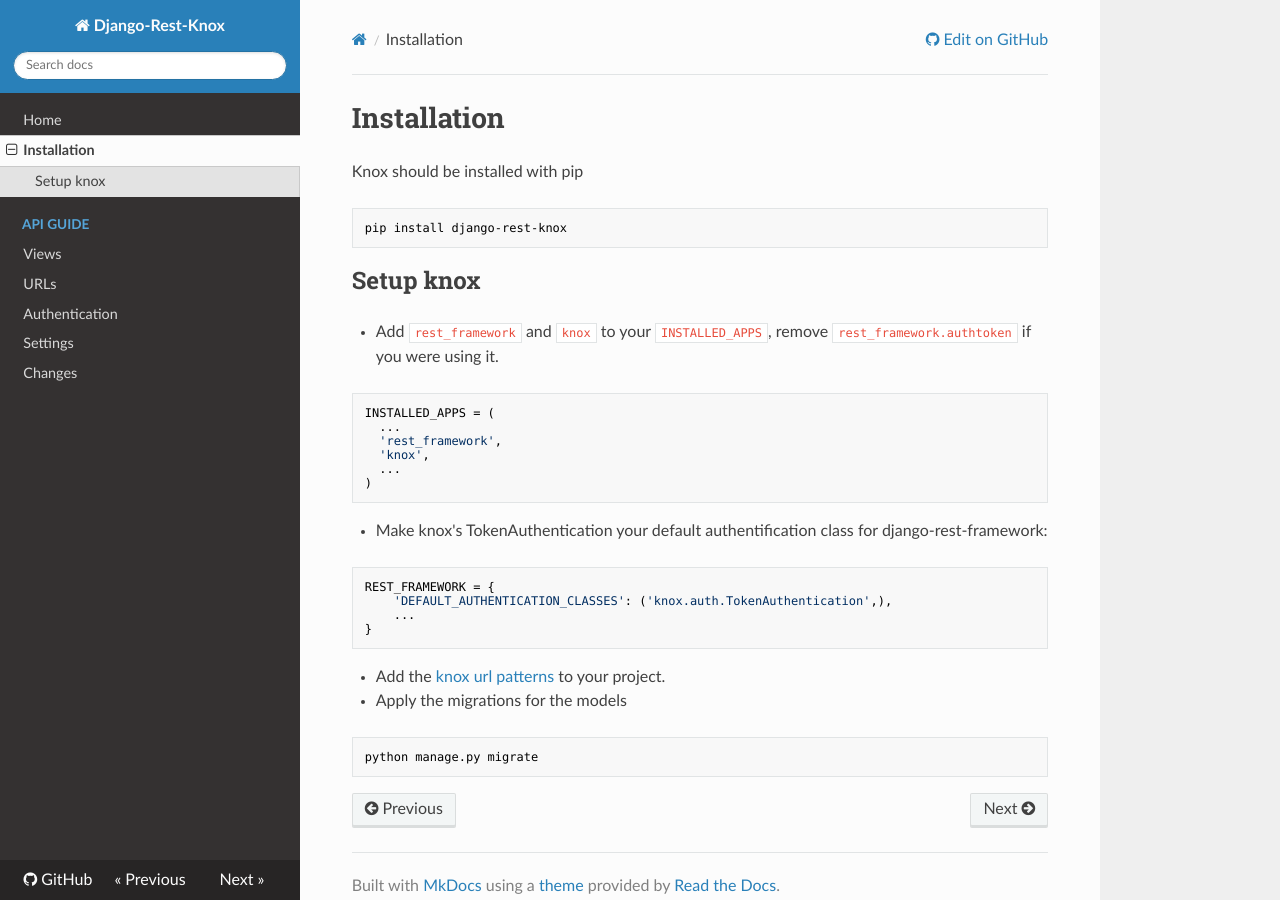
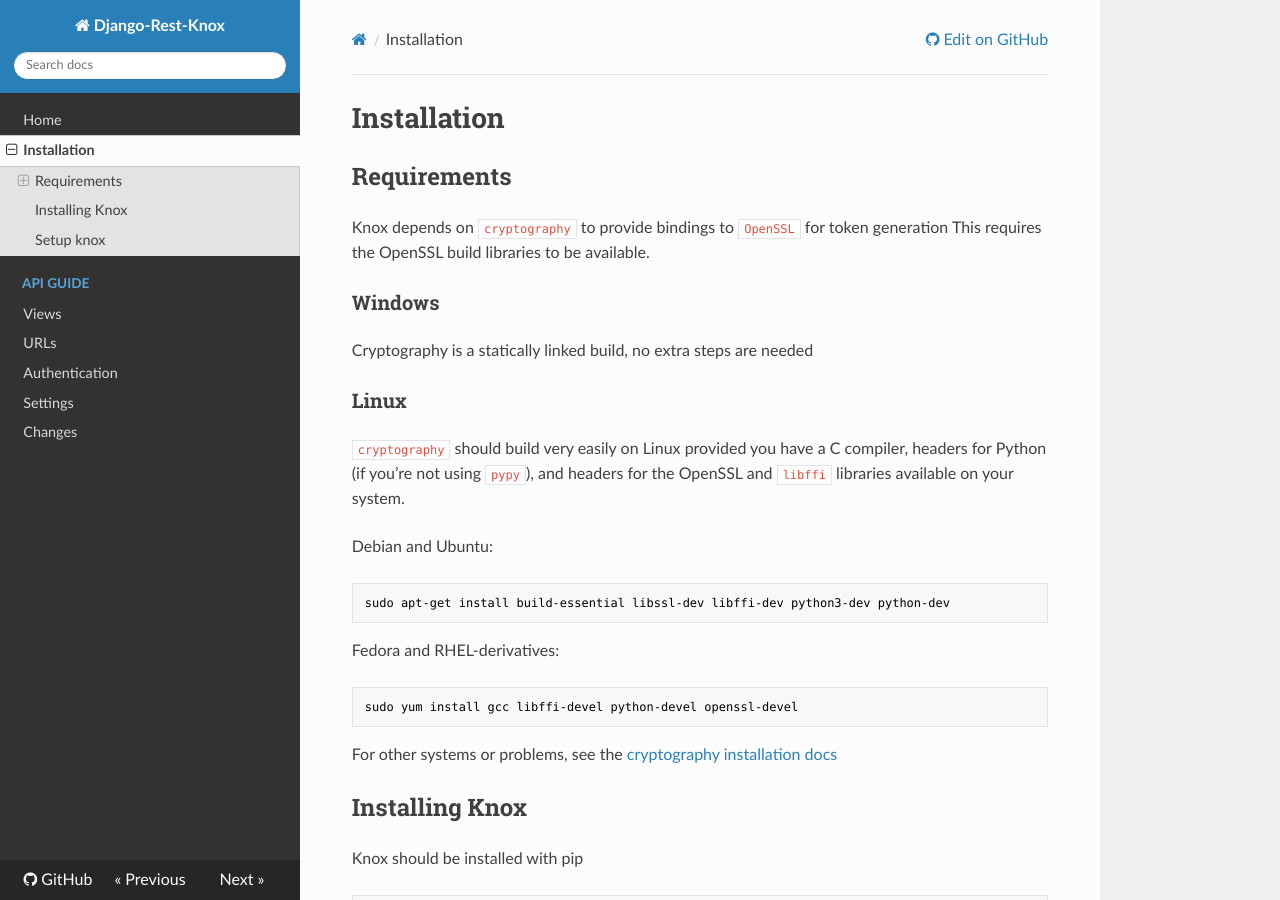
Before and after one commit to jazzband/django-rest-knox, an MkDocs documentation site: the page built from docs/installation.md, in a window 1280 px wide and 900 px high. Built offline with MkDocs 1.6.1, drawn with Linux system fonts in a browser that asks for light colours; nearby versions of some CDN libraries; old or Windows-style settings are respelled for this version of MkDocs.

Commit message:
actually still relying on the library elsewhere

````diff
--- a/docs/installation.md
+++ b/docs/installation.md
@@ -1,5 +1,30 @@
 # Installation
 
+## Requirements
+
+Knox depends on `cryptography` to provide bindings to `OpenSSL` for token generation
+This requires the OpenSSL build libraries to be available.
+
+### Windows
+Cryptography is a statically linked build, no extra steps are needed
+
+### Linux
+`cryptography` should build very easily on Linux provided you have a C compiler,
+headers for Python (if you’re not using `pypy`), and headers for the OpenSSL and
+`libffi` libraries available on your system.
+
+Debian and Ubuntu:
+```bash
+sudo apt-get install build-essential libssl-dev libffi-dev python3-dev python-dev
+```
+
+Fedora and RHEL-derivatives:
+```bash
+sudo yum install gcc libffi-devel python-devel openssl-devel
+```
+For other systems or problems, see the [cryptography installation docs](https://cryptography.io/en/latest/installation/)
+
+## Installing Knox
 Knox should be installed with pip
 
 ```bash
--- a/setup.py
+++ b/setup.py
@@ -63,7 +63,7 @@
     # your project is installed. For an analysis of "install_requires" vs pip's
     # requirements files see:
     # https://packaging.python.org/en/latest/requirements.html
-    install_requires=['django', 'djangorestframework'],
+    install_requires=['django', 'djangorestframework', 'pyOpenSSL'],
 
     # List additional groups of dependencies here (e.g. development
     # dependencies). You can install these using the following syntax,
````
Also changed, not shown: 1 other file.
